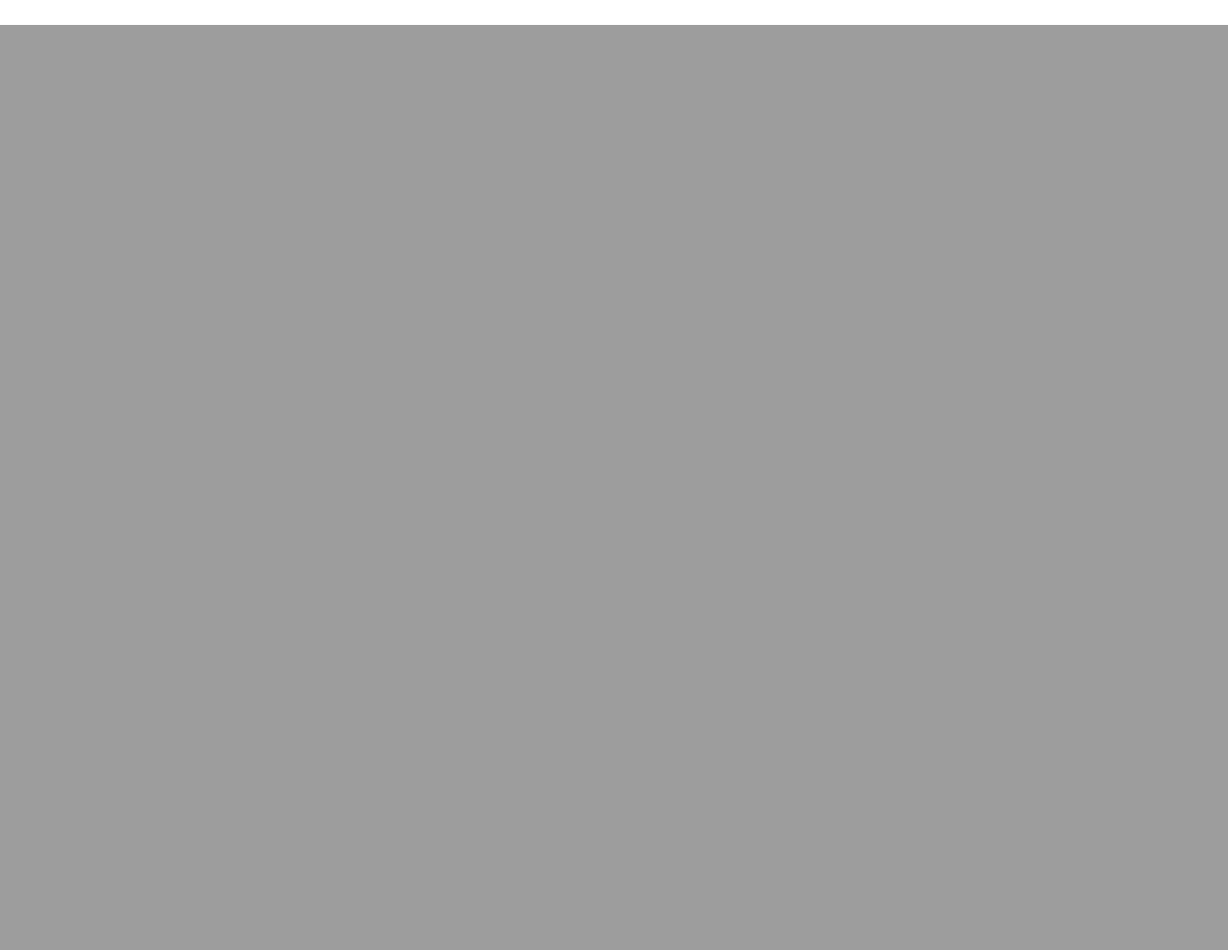
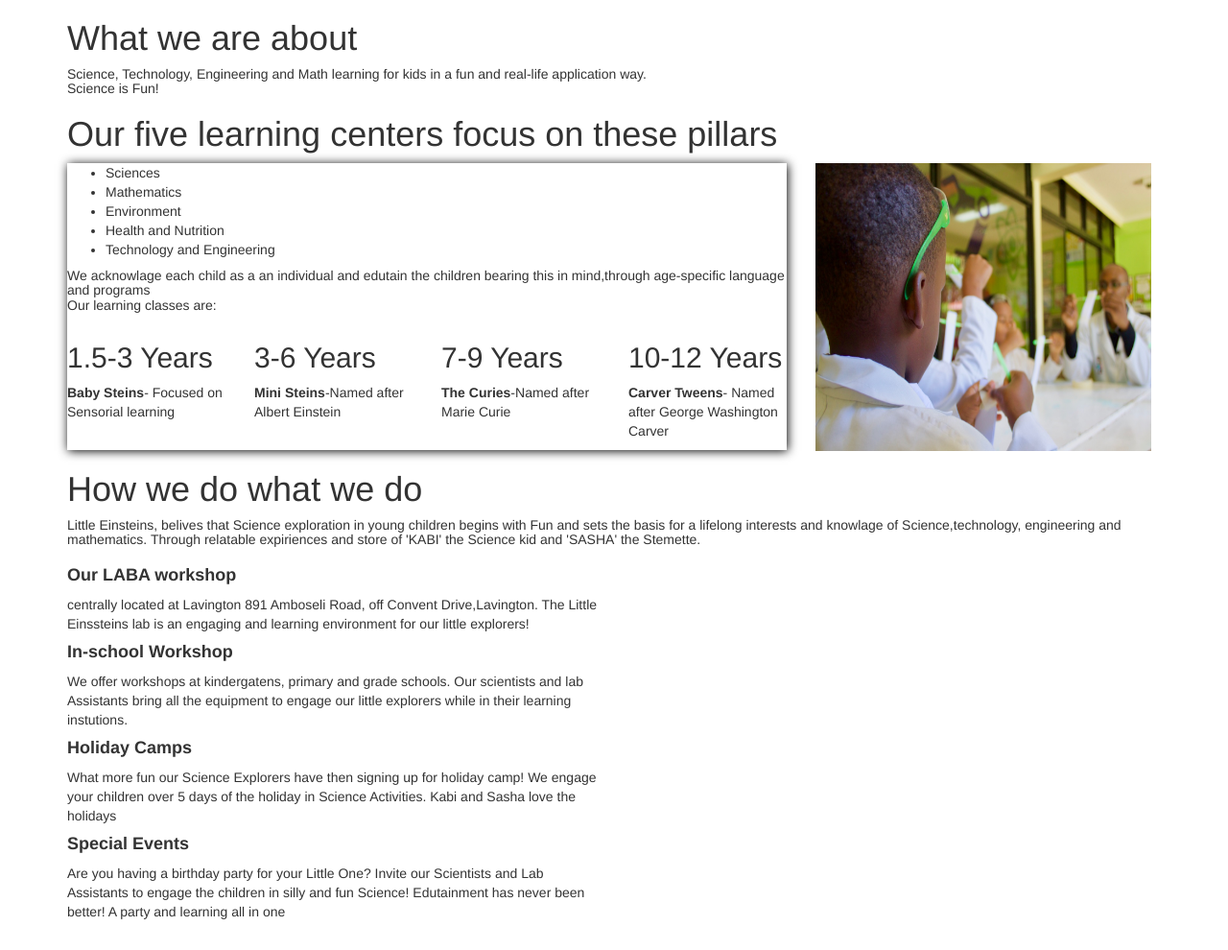
Before and after one commit to vincentmuya/Little-Einsteins, a Django app: page / in a window 1280 px wide. Shown: the part 774-1764 px from the top of the page at 96% size. Before the commit the page ends 800 px from the top, so only its background shows below. Run offline with Django 3.2, Linux system fonts and the light colour scheme; some libraries are stand-ins or nearby versions; some web fonts are replaced.

Commit message:
added details

```diff
--- a/project/app/templates/index.html
+++ b/project/app/templates/index.html
@@ -3,11 +3,70 @@
 <body>
 <div class="container">
     {%include 'carousel.html'%}
+    <h1>What we are about</h1>
+    <h5>Science, Technology, Engineering and Math learning for kids in a fun and real-life application way.<br> Science is Fun!</h5>
+    <h1>Our five learning centers focus on  these pillars</h1>
+    <div class="row">
+      <div class="col-md-8">
+        <div class="card">
+          <ul>
+            <li>Sciences</li>
+            <li>Mathematics</li>
+            <li>Environment</li>
+            <li>Health and Nutrition</li>
+            <li>Technology and Engineering</li>
+          </ul>
+          <h5>We acknowlage each child as a an individual and edutain the children bearing this in mind,through age-specific language and programs <br>
+          Our learning classes are:</h5>
+          <div class="row">
+            <div class="col-md-3">
+            <h2>1.5-3 Years</h2>
+            <p><strong>Baby Steins</strong>- Focused on Sensorial learning</p>
+            </div>
+            <div class="col-md-3">
+              <h2>3-6 Years</h2>
+              <p><strong>Mini Steins</strong>-Named after Albert Einstein</p>
+            </div>
+            <div class="col-md-3">
+              <h2>7-9 Years</h2>
+              <p><strong>The Curies</strong>-Named after Marie Curie</p>
+            </div>
+            <div class="col-md-3">
+              <h2>10-12 Years</h2>
+              <p><strong>Carver Tweens</strong>- Named after George Washington Carver</p>
+            </div>
+          </div>
+        </div>
+      </div>
+      <div class="col-md-4">
+        <img src="/static/img/IMG_6269.jpg" alt="" height='300' width="350">
+      </div>
+    </div>
+    <h1>How we do what we do</h1>
+    <h5>Little Einsteins, belives that Science exploration in young children begins with Fun and sets the basis for a lifelong interests and knowlage of Science,technology, engineering and mathematics. Through relatable expiriences and store of 'KABI' the Science kid and 'SASHA' the Stemette.</h5>
+    <div class="row">
+      <div class="col-md-6">
+        <h4><strong>Our LABA workshop</strong></h4>
+        <p>centrally located at Lavington 891 Amboseli Road, off Convent Drive,Lavington. The Little Einssteins lab is an engaging and learning environment for our little explorers!</p>
+        <h4><strong>In-school Workshop</strong></h4>
+        <p>We offer workshops at kindergatens, primary and grade schools. Our scientists and lab Assistants bring all the equipment to engage our little explorers while in their learning instutions.</p>
+        <h4><strong>Holiday Camps</strong></h4>
+        <p>What more fun our Science Explorers have then signing up for holiday camp! We engage your children over 5 days of the holiday in Science Activities. Kabi and Sasha love the holidays</p>
+        <h4><strong>Special Events</strong></h4>
+        <p>Are you having a birthday party for your Little One? Invite our Scientists and Lab Assistants to engage the children in silly and fun Science! Edutainment has never been better! A party and learning all in one</p>
+      </div>
+      <div class="col-md-6">
+
+      </div>
+    </div>
   </div>
   </body>
   <style media="screen">
     body{
       padding-top: 70px;
     }
+    .card{
+      box-shadow: 1px 1px 10px #000;
+    }
   </style>
   {%endblock%}
```
